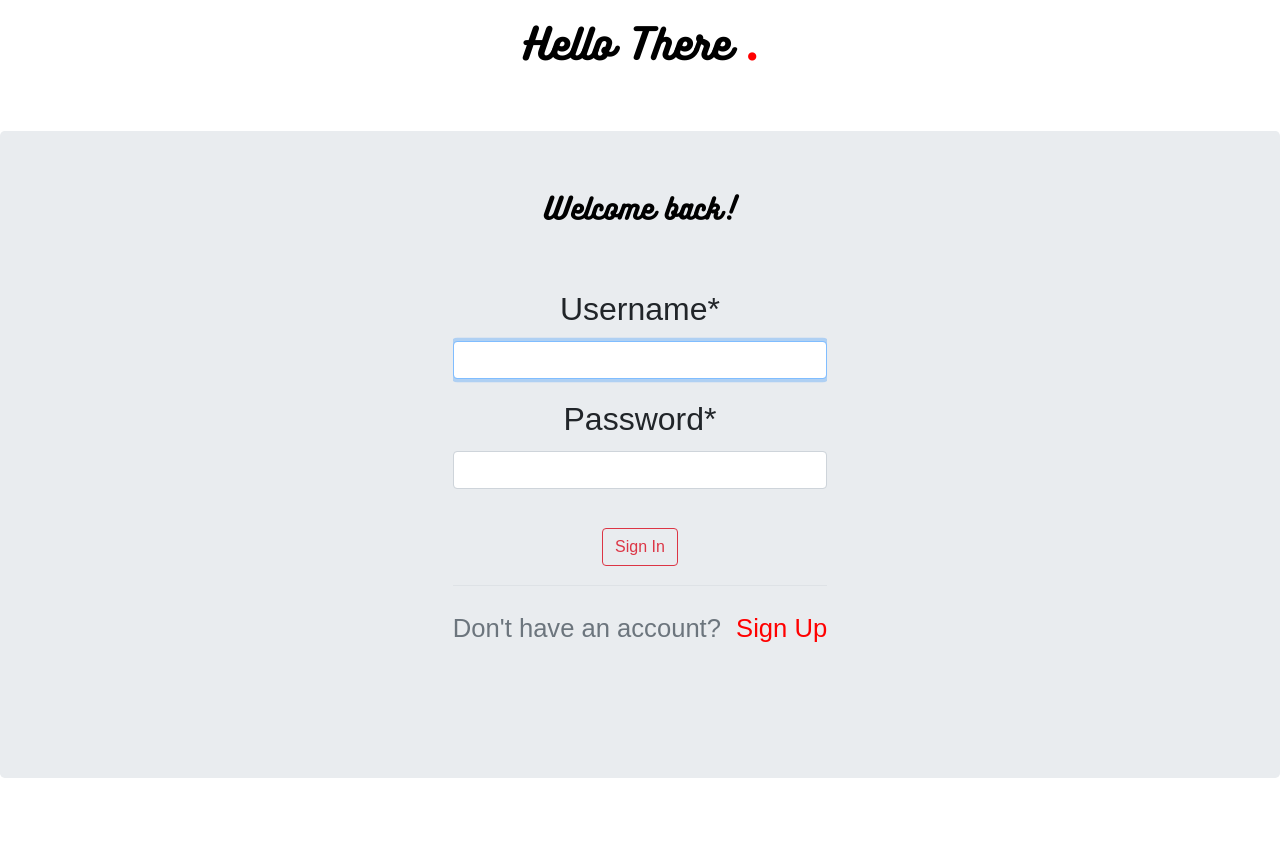
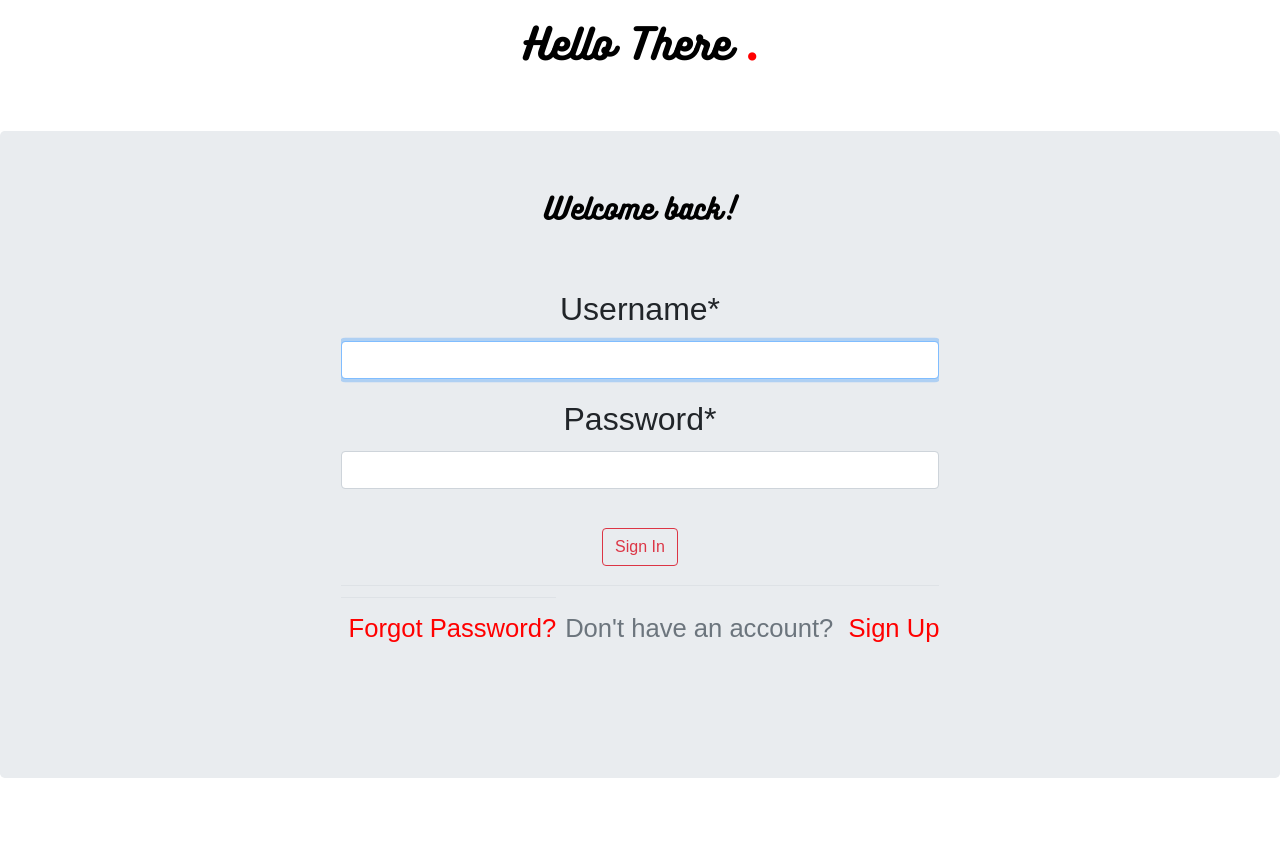
Before and after one commit to eamorgado/FoodieShoot, a Django app: page /signin/ in a window 1280 px wide. Shown: the part 225-1066 px from the top of the page. Run offline with Django 3.2, Linux system fonts and the light colour scheme; parts of the project's set-up code (start-up, migrations or seed data) failed here and were passed over; some libraries are stand-ins or nearby versions.

Commit message:
Update signin.html

```diff
--- a/Backend/foodieshoot_api/users/templates/users/signin.html
+++ b/Backend/foodieshoot_api/users/templates/users/signin.html
@@ -28,6 +28,7 @@
                             <button class="btn btn-outline-danger" type="submit">Sign In</button>
                         </div>
                         <div class="border-top pt-3">
+                            <small class="border-top pt-3"><a href="{% url 'password_reset' %}" class="ml-2" style="color: red;">Forgot Password?</a></small>
                             <small class="text-muted">
             Don't have an account? <a href="{% url 'fs-signup' %}" class="ml-2" style="color: red;">Sign Up</a>
         </small>
```
